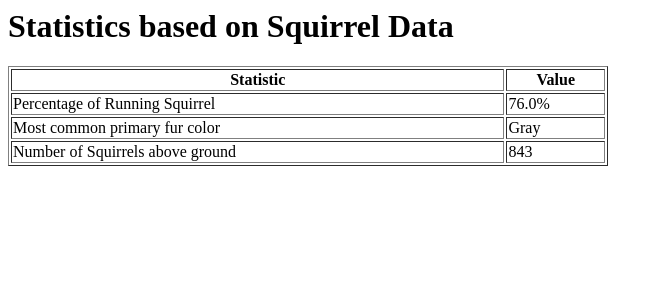
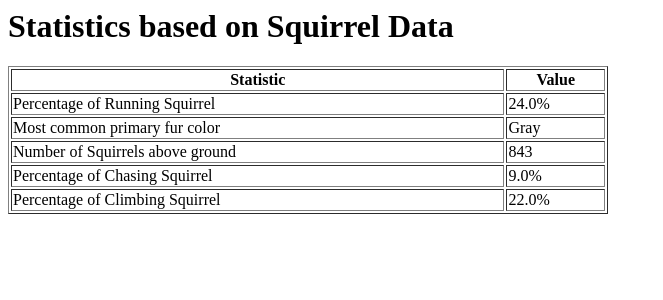
Before and after one commit to sd3419/TFAProject, a Django app: page /display in a window 1280 px wide. Shown: the top 300 px of the page, without its empty margins (0-663 px from the left). Run offline with Django 3.2, Linux system fonts and the light colour scheme; data comes from the database, SQL or seed files in the repository; both versions use the stored data as it was after the commit.

Commit message:
5 Statistics based on 5 Parameters

```diff
--- a/TFAProject/hello/templates/hello/display.html
+++ b/TFAProject/hello/templates/hello/display.html
@@ -25,6 +25,14 @@
    <td>Number of Squirrels above ground</td>
    <td>{{var3}}</td>
  </tr>
+ <tr>
+   <td>Percentage of Chasing Squirrel</td>
+   <td>{{var4}}%</td>
+ </tr>
+ <tr>
+   <td>Percentage of Climbing Squirrel</td>
+   <td>{{var5}}%</td>
+ </tr>
 </table>
 
 
--- a/TFAProject/hello/views.py
+++ b/TFAProject/hello/views.py
@@ -30,10 +30,12 @@ def display_r(request):
 
     df = pd.DataFrame(list(squirrel_data.objects.all().values()))
     percentage_running = df['Running'].value_counts(normalize=True) * 100
-    var1 = percentage_running[0].round()
+    percentage_chasing = df['Chasing'].value_counts(normalize=True) * 100
+    percentage_climbing = df['Climbing'].value_counts(normalize=True) * 100
+    var1 = percentage_running[1].round()
+    var2 = df.Primary_Fur_Color.mode()[0]
+    var3 = df['Location'].value_counts()[1]
+    var4 = percentage_chasing[1].round()
+    var5 = percentage_climbing[1].round()
 
-    var2 = df.Primary_Fur_Color.mode()[0]
-
-    var3 = df['Location'].value_counts()[1]
-
-    return render(request, "hello/display.html", {'var1':var1,'var2':var2,'var3':var3})
+    return render(request, "hello/display.html", {'var1':var1,'var2':var2,'var3':var3,'var4':var4,'var5':var5})
```
Also changed, not shown: TFAProject/db.sqlite3.
